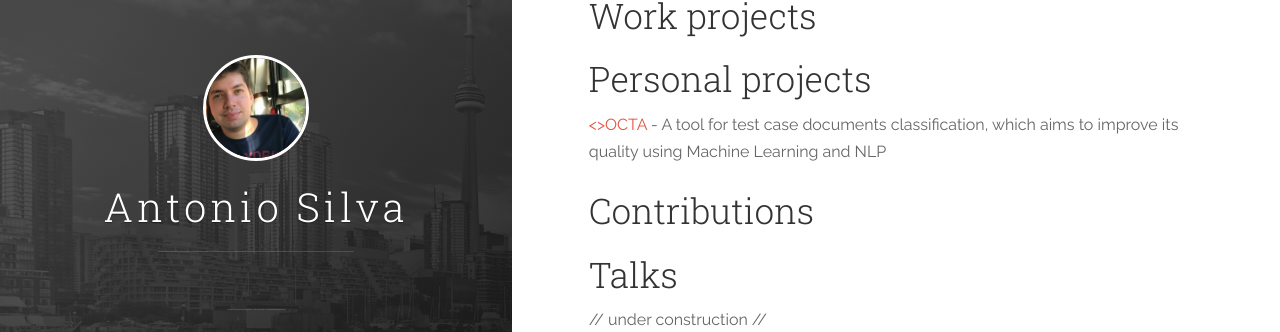
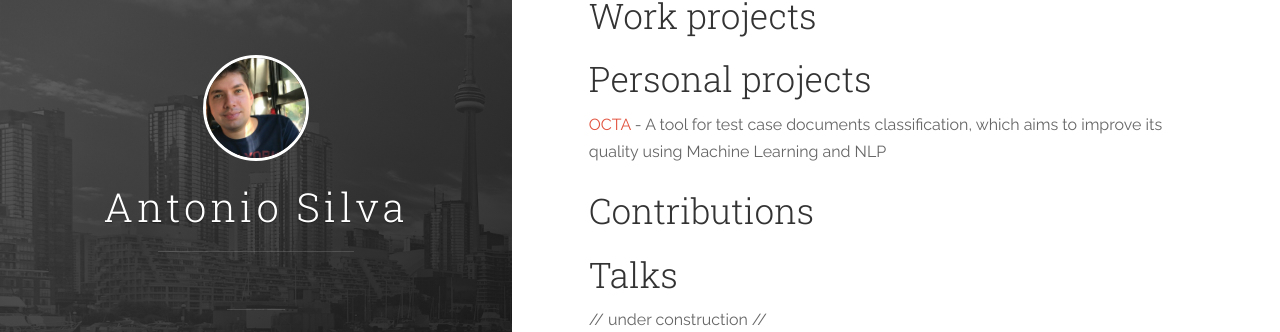
Before and after one commit to antoniosj/antoniosj.github.io, a Jekyll site: the page built from _posts/2020-06-14-rro.markdown, in a window 1280 px wide. Shown: the part 164-496 px from the top of the page. Built offline with Jekyll 4.4.1, drawn with Linux system fonts in a browser that asks for light colours.

Commit message:
Update 2020-06-14-rro.markdown

```diff
--- a/_posts/2020-06-14-rro.markdown
+++ b/_posts/2020-06-14-rro.markdown
@@ -9,7 +9,7 @@ tags: [about, projects]
 ## Work projects
 
 ## Personal projects
-<span class="indigo"><a href="https://www.antoniosj.com/2018/octa/"><>OCTA</a></span> - A tool for test case documents classification, which aims to improve its quality using Machine Learning and NLP
+<span class="indigo"><a href="https://www.antoniosj.com/2018/octa/">OCTA</a></span> - A tool for test case documents classification, which aims to improve its quality using Machine Learning and NLP
 
 ## Contributions
 
```
